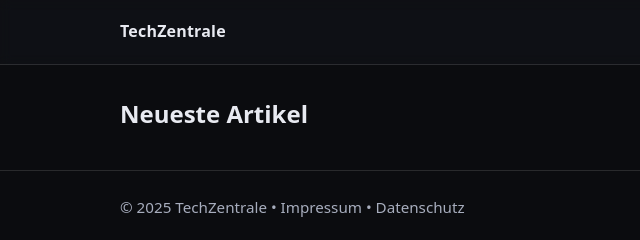
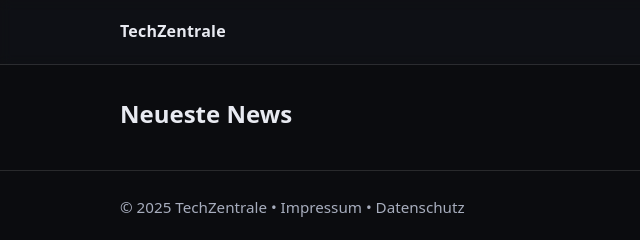
Before and after one commit to GitBench/techzentrale-astro, an Astro site: page / in a window 1280 px wide. Shown: the full height of the page, 0-640 px from the left. Built offline with nearby package versions, Linux system fonts and the light colour scheme; Astro itself is replaced by a stand-in of ours.

Commit message:
Update index.astro

```diff
--- a/src/pages/index.astro
+++ b/src/pages/index.astro
@@ -15,9 +15,9 @@ function getDate(d) {
 const sorted = posts.sort((a, b) => getDate(b.data) - getDate(a.data));
 ---
 
-<Base title="Blog" description="Moderne Tech-Insights, kompakt erklärt.">
+<Base title="News" description="Moderne Tech-Insights, kompakt erklärt.">
   <section style="padding:24px 0">
-    <h1 style="margin:.4rem 0">Neueste Artikel</h1>
+    <h1 style="margin:.4rem 0">Neueste News</h1>
     <div class="grid" style="margin-top:12px">
       {sorted.map(({ data, slug }) => (
         <a class="card" href={`/posts/${slug}/`}>
```
